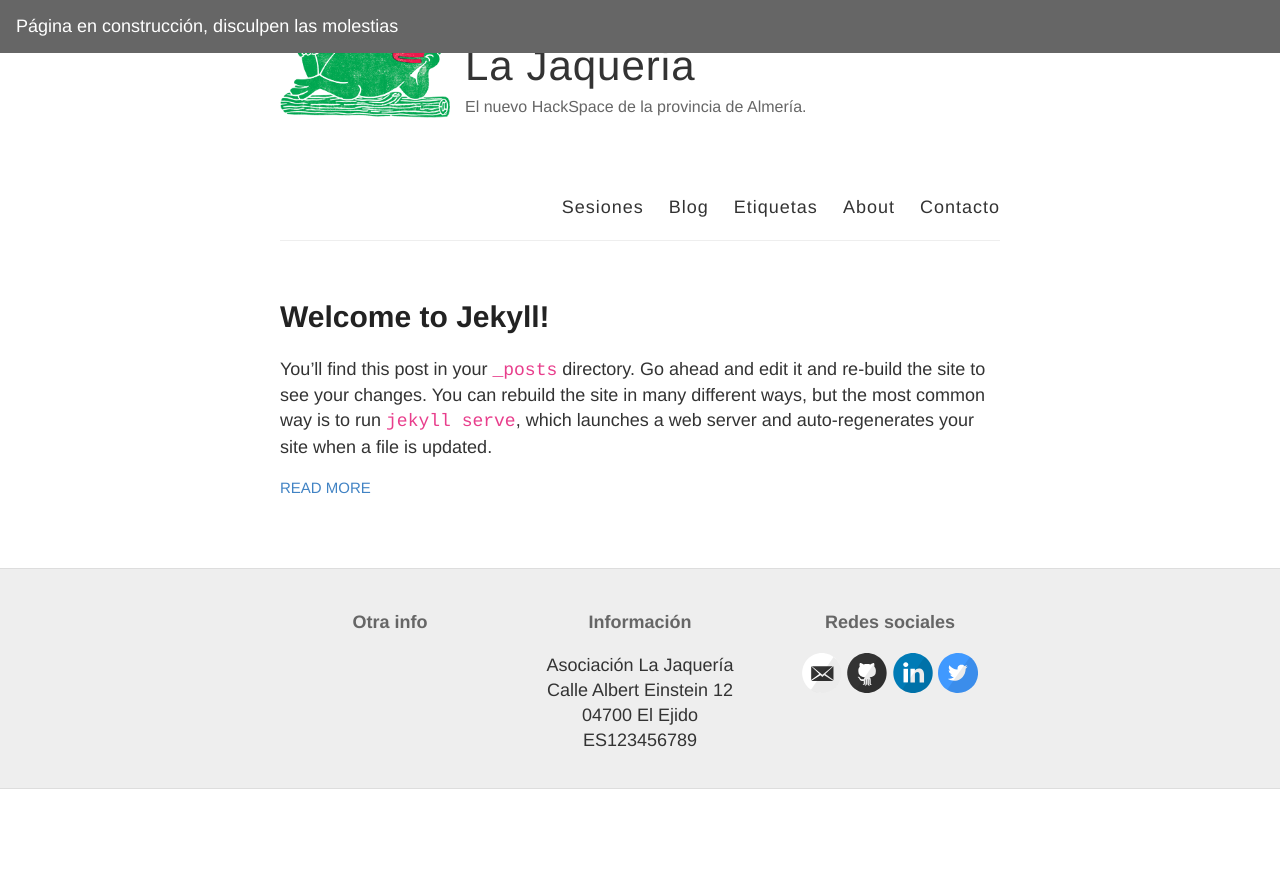
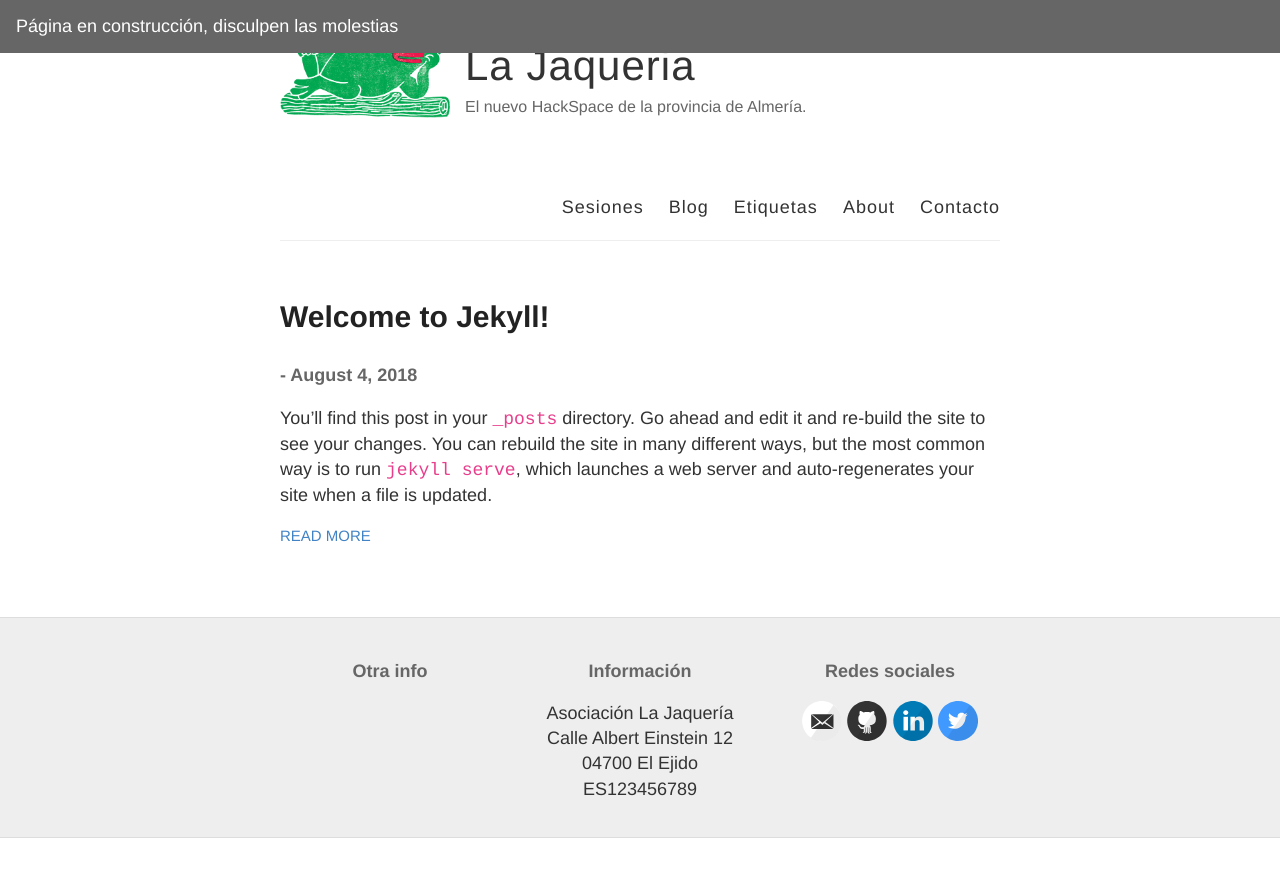
Before and after one commit to LaJaqueria/LaJaqueria.github.io, a Jekyll site: the page built from pages/blog.md, in a window 1280 px wide. Shown: the top 877 px of the page. Built offline with Jekyll 4.4.1, drawn with Linux system fonts in a browser that asks for light colours.

Commit message:
preview date

```diff
--- a/_layouts/post.html
+++ b/_layouts/post.html
@@ -4,6 +4,7 @@ layout: default
 
 <article class="post">
   <h1>{{ page.title }}</h1>
+  <h4>{{page.user}} - {{ page.date | date: "%B %e, %Y" }}</h4>
 
   <div class="entry">
     {{ content }}
--- a/pages/blog.md
+++ b/pages/blog.md
@@ -8,6 +8,7 @@ permalink: /blog/
     <article class="post">
 
       <h1><a href="{{ site.baseurl }}{{ post.url }}">{{ post.title }}</a></h1>
+      <h4>{{post.user}} - {{ post.date | date: "%B %e, %Y" }}</h4>
 
       <div class="entry">
         {{ post.excerpt }}
```
